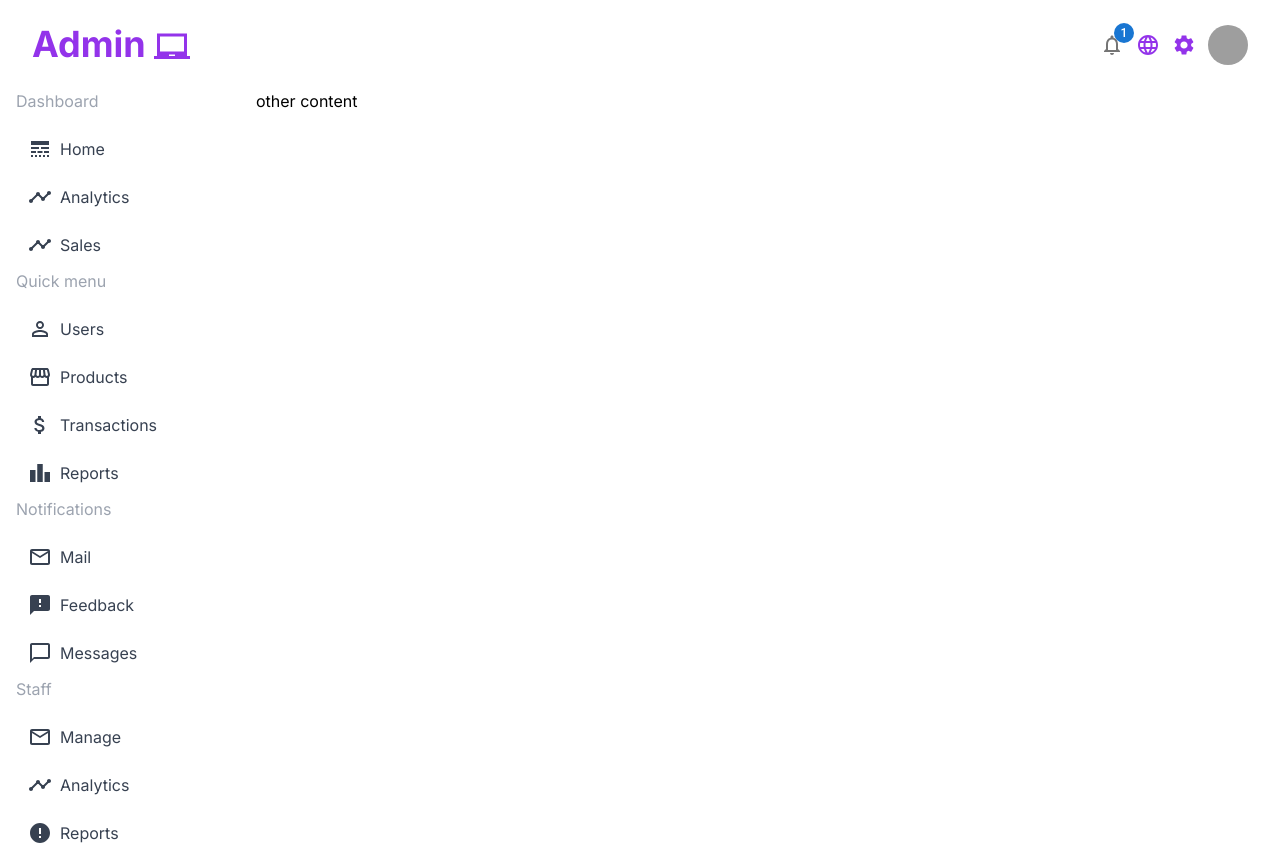
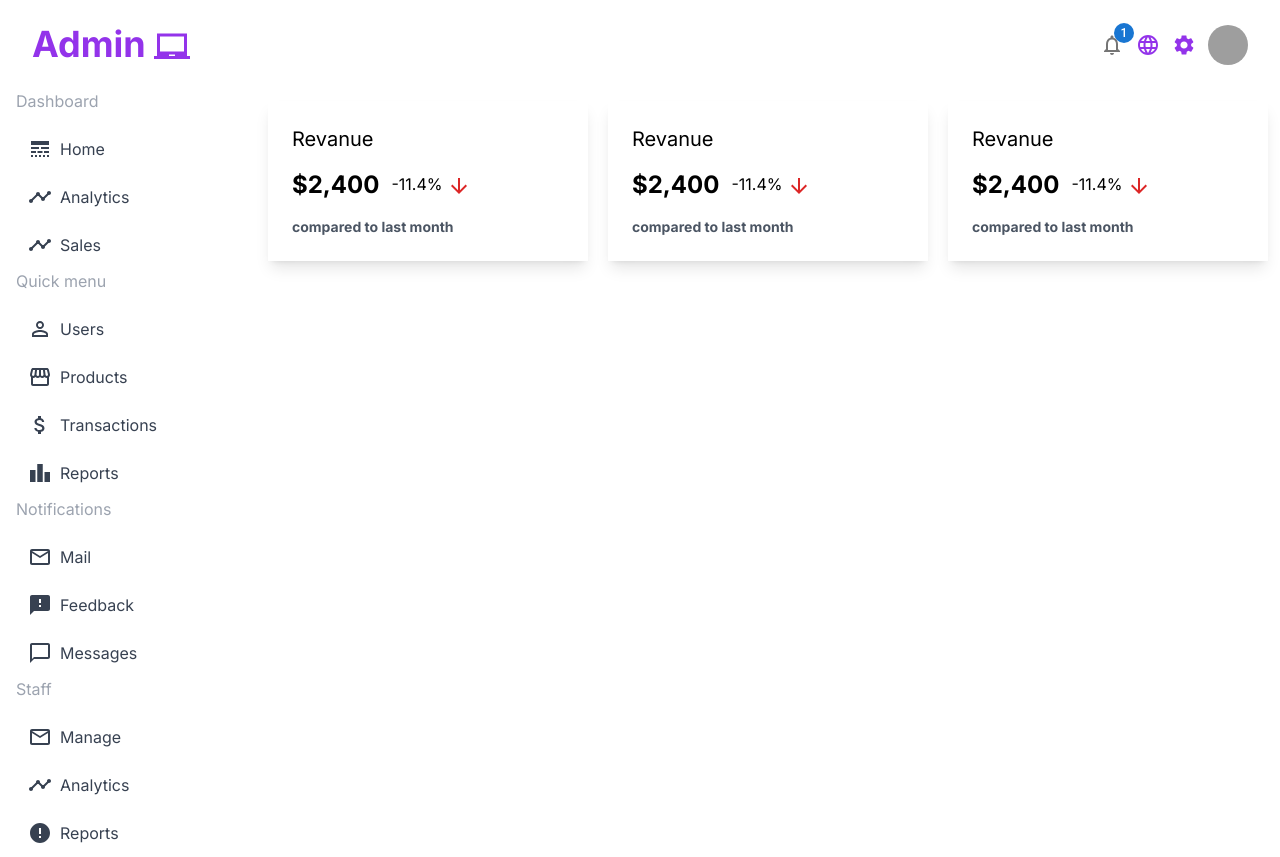
Before and after one commit to mohamed7799/react-admin-dashboard, a React (Create React App) app: page / in a window 1280 px wide. Built offline with nearby package versions, Linux system fonts and the light colour scheme; grey boxes are pictures that could not be loaded.

Commit message:
build the featured info component(UI)

```diff
--- a/src/App.jsx
+++ b/src/App.jsx
@@ -1,5 +1,6 @@
 import SideBar from "./components/sideBar";
 import TopBar from "./components/TopBar";
+import Home from "./pages/home";
 
 const App = () => {
   return (
@@ -10,7 +11,9 @@ const App = () => {
           <SideBar></SideBar>
         </div>
 
-        <div className="flex-[4_4_0%] ">other content</div>
+        <div className="flex-[4_4_0%] ">
+          <Home></Home>
+        </div>
       </div>
     </main>
   );
--- /dev/null
+++ b/src/components/featuredInfo.jsx
@@ -0,0 +1,18 @@
+import { ArrowDownward } from "@mui/icons-material";
+
+const FeaturedInfo = () => {
+  return (
+    <div className="shadow-lg p-6 flex-1">
+      <h3 className="text-xl">Revanue</h3>
+      <div className="py-4 flex items-center gap-3">
+        <span className="font-bold text-2xl">$2,400</span>
+        <span>
+          -11.4% <ArrowDownward className="text-red-600" />
+        </span>
+      </div>
+      <p className="text-gray-600 font-bold text-sm">compared to last month</p>
+    </div>
+  );
+};
+
+export default FeaturedInfo;
--- /dev/null
+++ b/src/pages/home.jsx
@@ -0,0 +1,15 @@
+import FeaturedInfo from "../components/featuredInfo";
+
+const Home = () => {
+  return (
+    <section className="p-3">
+      <div className="flex gap-5">
+        <FeaturedInfo></FeaturedInfo>
+        <FeaturedInfo></FeaturedInfo>
+        <FeaturedInfo></FeaturedInfo>
+      </div>
+    </section>
+  );
+};
+
+export default Home;
```
